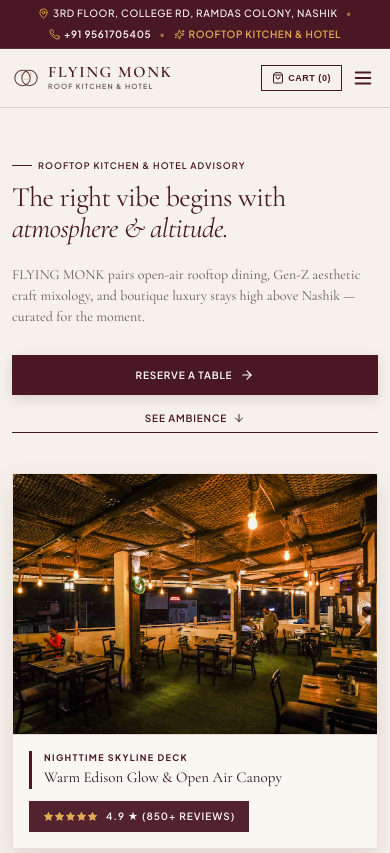
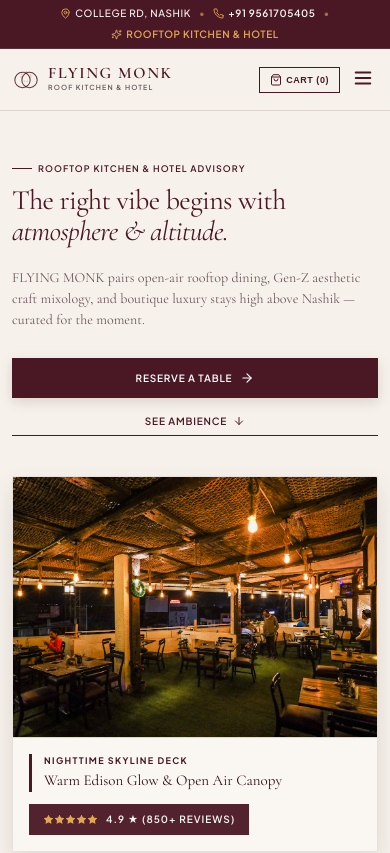
Before and after one commit to innovistechnologies/Flying-Monk, a React (Vite) app: page / in a window 390 px wide. Shown: the top 853 px of the page. Built offline with nearby package versions, Linux system fonts and the light colour scheme.

Commit message:
Hide hamburger menu icon on PC/Desktop screens (min-width: 769px)

```diff
--- a/src/components/Navbar.jsx
+++ b/src/components/Navbar.jsx
@@ -46,7 +46,7 @@
         }}>
           <span style={{ display: 'inline-flex', alignItems: 'center', gap: '4px' }}>
             <MapPin size={11} color="#E0A855" style={{ flexShrink: 0 }} />
-            <span> 3rd floor, College Rd, Ramdas Colony, Nashik</span>
+            <span>College Rd, Nashik</span>
           </span>
 
           <span style={{ color: '#E0A855', opacity: 0.6 }}>•</span>
@@ -122,7 +122,7 @@
             </div>
           </a>
 
-          {/* Desktop Links */}
+          {/* Desktop Navigation Links (Visible on PC >= 769px) */}
           <nav style={{ display: 'flex', alignItems: 'center', gap: '20px' }} className="desktop-nav">
             <a href="#home" style={navLinkStyle}>HOME</a>
             <a href="#ambience" style={navLinkStyle}>AMBIENCE</a>
@@ -131,10 +131,10 @@
             <a href="#contact" style={navLinkStyle}>LOCATION</a>
           </nav>
 
-          {/* Mobile Right Controls */}
-          <div style={{ display: 'flex', alignItems: 'center', gap: '6px', flexShrink: 0 }}>
+          {/* Right Controls */}
+          <div style={{ display: 'flex', alignItems: 'center', gap: '8px', flexShrink: 0 }}>
 
-            {/* Bookings Counter */}
+            {/* Saved Bookings Counter */}
             {reservationCount > 0 && (
               <button
                 onClick={onOpenSavedReservations}
@@ -179,7 +179,7 @@
               <span>CART ({cartCount})</span>
             </button>
 
-            {/* Desktop Reserve Button (Hidden on Mobile) */}
+            {/* Desktop Reserve Button (Visible ONLY on PC >= 769px) */}
             <button
               onClick={() => onOpenReservation('table')}
               className="btn-primary desktop-only-btn"
@@ -189,16 +189,16 @@
               <span>→</span>
             </button>
 
-            {/* Mobile Hamburger Toggle Icon */}
+            {/* Mobile Hamburger Toggle Icon (Visible ONLY on Mobile <= 768px) */}
             <button
               onClick={() => setMobileMenuOpen(!mobileMenuOpen)}
+              className="mobile-only-btn"
               style={{
                 background: 'none',
                 border: 'none',
                 color: 'var(--color-primary)',
                 padding: '4px',
                 cursor: 'pointer',
-                display: 'flex',
                 alignItems: 'center'
               }}
             >
--- a/src/index.css
+++ b/src/index.css
@@ -205,21 +205,24 @@
   overflow: hidden;
 }
 
-/* ==========================================================================
-   STRICT MOBILE BREAKPOINTS (< 768px and iPhone 15/16/17 Specs)
-   ========================================================================== */
+/* Desktop Only / Mobile Only Visibility Helpers */
+@media screen and (min-width: 769px) {
+  .mobile-only-btn {
+    display: none !important;
+  }
+}
 
 @media screen and (max-width: 768px) {
-  .container {
-    padding: 0 12px !important;
+  .desktop-only-btn {
+    display: none !important;
   }
 
   .desktop-nav {
     display: none !important;
   }
 
-  .desktop-only-btn {
-    display: none !important;
+  .container {
+    padding: 0 12px !important;
   }
 
   .eyebrow {
@@ -257,7 +260,7 @@
   }
 
   .mobile-grid-2 > div {
-    min-width: 0 !important; /* CRITICAL: Prevents CSS grid text/images from overflowing column bounds */
+    min-width: 0 !important;
   }
 
   .mobile-card-padding {
```
